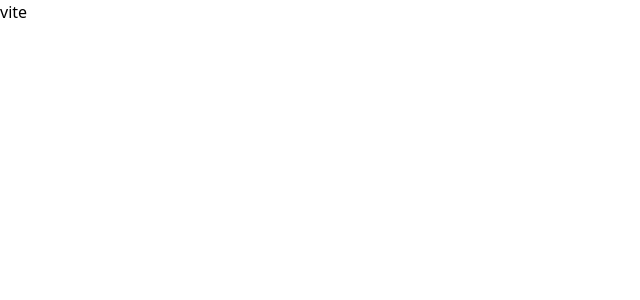
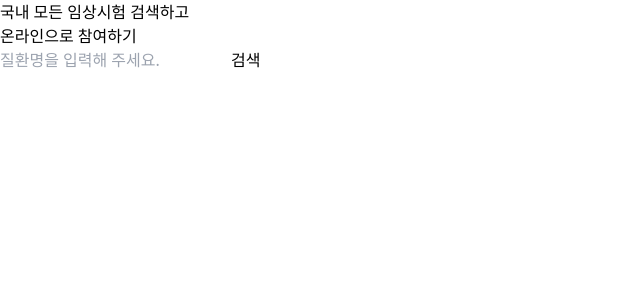
Before and after one commit to khkh0109/pre-onboarding-11th-4, a React (Vite) app: page / in a window 1280 px wide. Shown: the top 300 px of the page, without its empty margins (0-640 px from the left). Built offline with nearby package versions, Linux system fonts and the light colour scheme.

Commit message:
feat: App 컴포넌트에 Title, Search 컴포넌트 추가

```diff
--- a/src/App.tsx
+++ b/src/App.tsx
@@ -1,7 +1,14 @@
 import "./App.css";
+import Title from "./components/Title";
+import Search from "./components/Search";
 
 function App() {
-  return <div>vite</div>;
+  return (
+    <>
+      <Title />
+      <Search />
+    </>
+  );
 }
 
 export default App;
```
